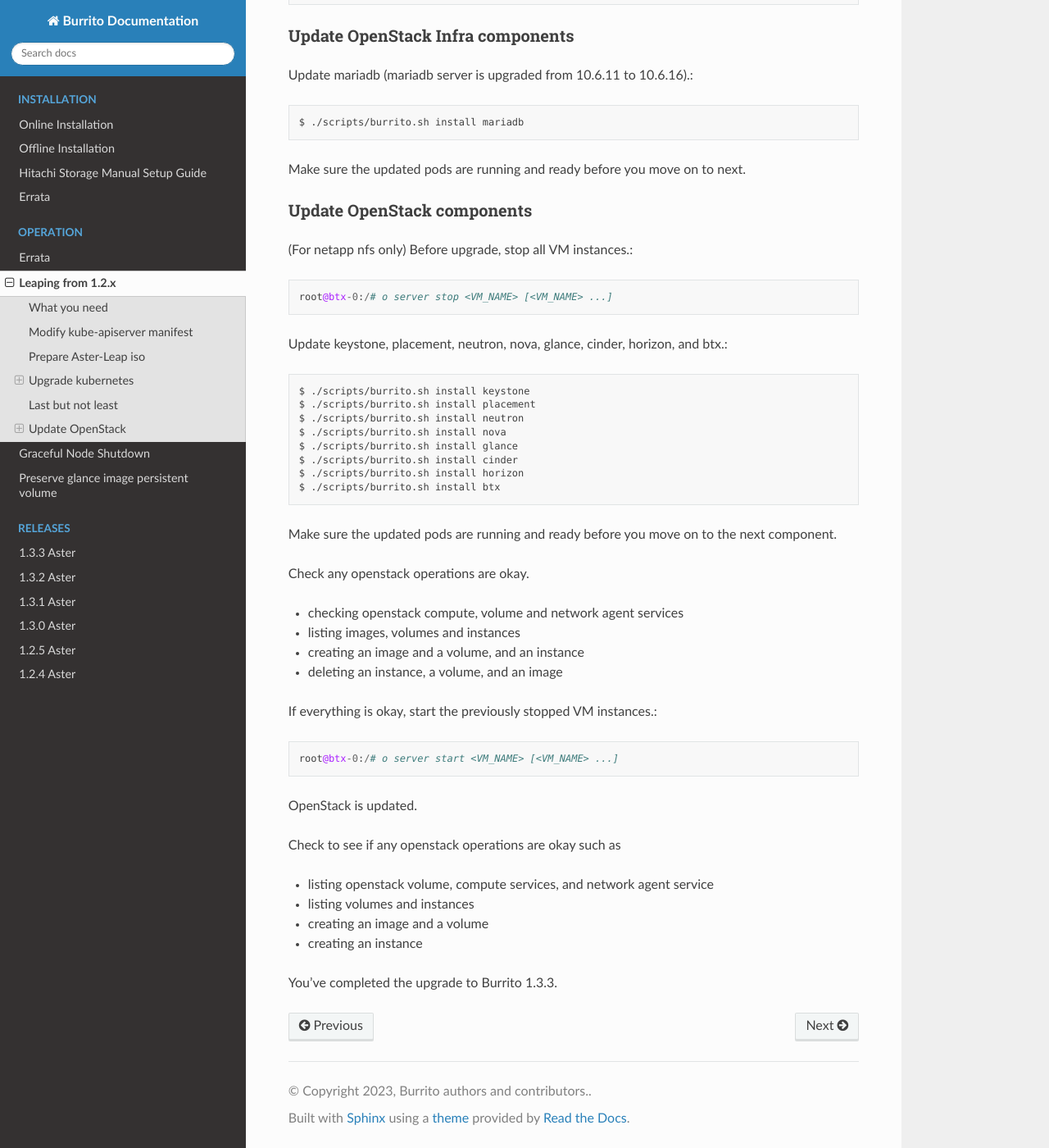
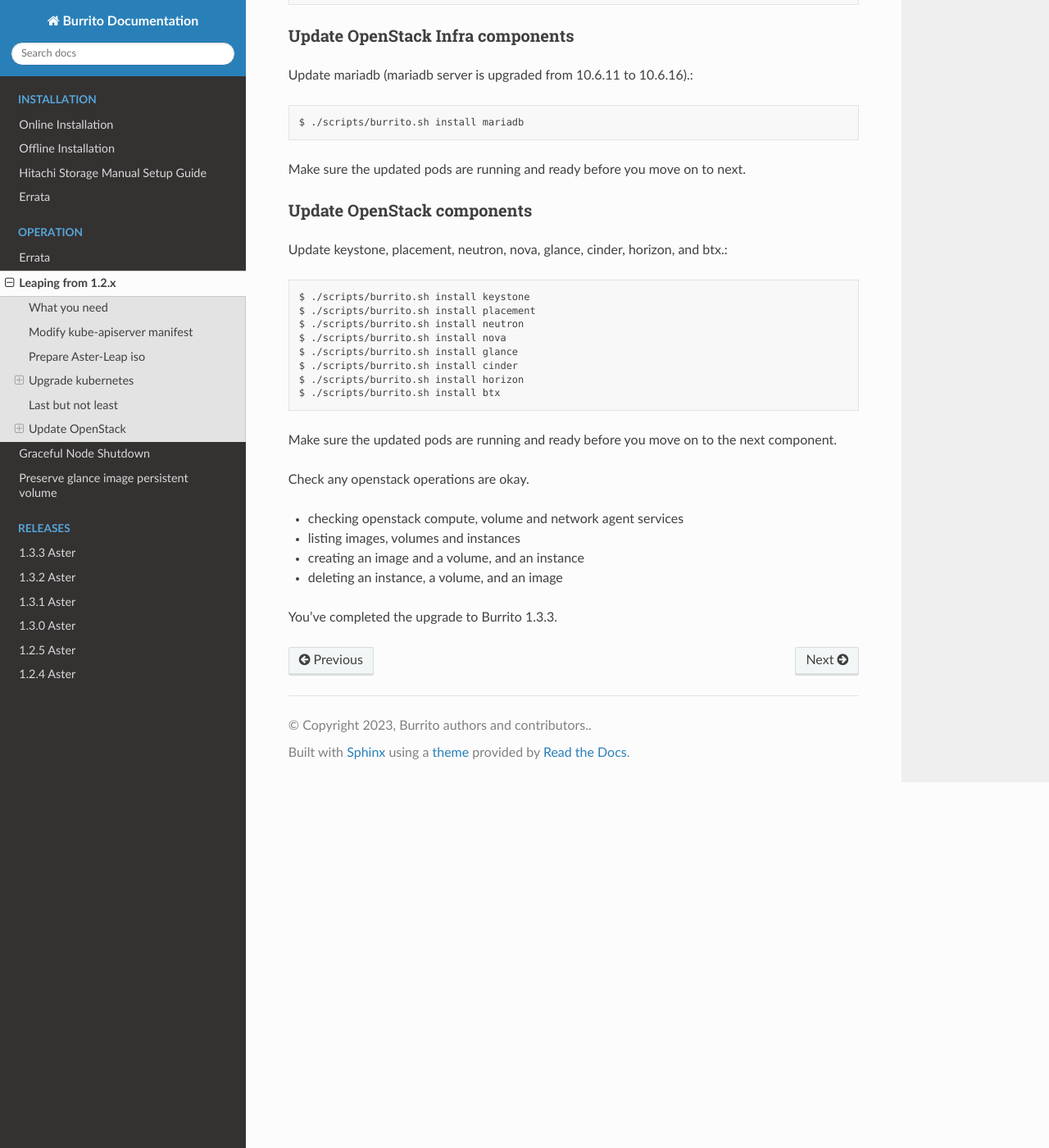
Before and after one commit to iorchard/burrito_docs, a Sphinx documentation site: the page built from source/operation/leaping_from_1.2.x.rst, in a window 1280 px wide and 1400 px high, scrolled down 7804 px. Shown: the whole window at 82% size. Built offline with Sphinx 7.4.7 and the Read the Docs theme 3.1.0, drawn with Linux system fonts in a browser that asks for light colours; pages that are not in the unit, such as notebooks, are missing from menus.

Commit message:
update leaping from 1.2.x document

```diff
--- a/source/operation/leaping_from_1.2.x.rst
+++ b/source/operation/leaping_from_1.2.x.rst
@@ -341,11 +341,6 @@
 Update OpenStack components
 ++++++++++++++++++++++++++++
 
-(For netapp nfs only)
-Before upgrade, stop all VM instances.::
-
-    root@btx-0:/# o server stop <VM_NAME> [<VM_NAME> ...]
-
 Update keystone, placement, neutron, nova, glance, cinder, horizon, and btx.::
 
     $ ./scripts/burrito.sh install keystone
@@ -367,17 +362,4 @@
 * creating an image and a volume, and an instance
 * deleting an instance, a volume, and an image
 
-If everything is okay, start the previously stopped VM instances.::
-
-    root@btx-0:/# o server start <VM_NAME> [<VM_NAME> ...]
-
-OpenStack is updated.
-
-Check to see if any openstack operations are okay such as
-
-* listing openstack volume, compute services, and network agent service
-* listing volumes and instances
-* creating an image and a volume
-* creating an instance
-
 You've completed the upgrade to Burrito 1.3.3.
```
